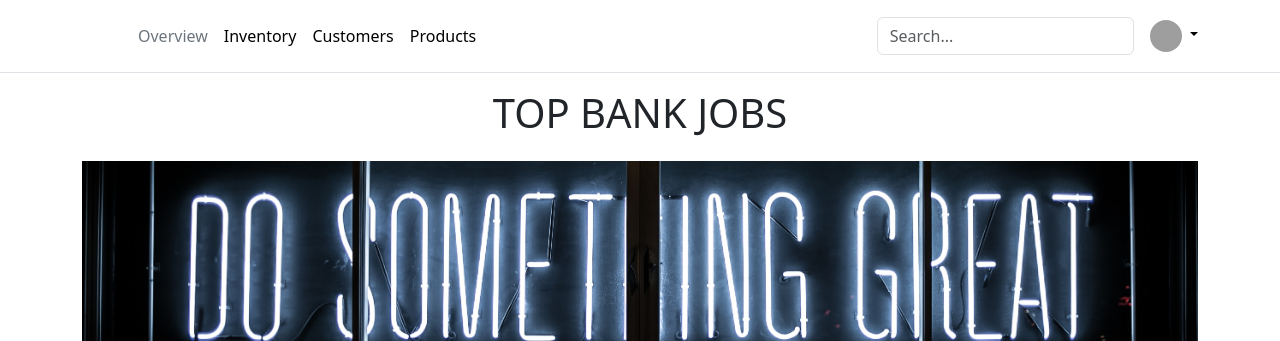
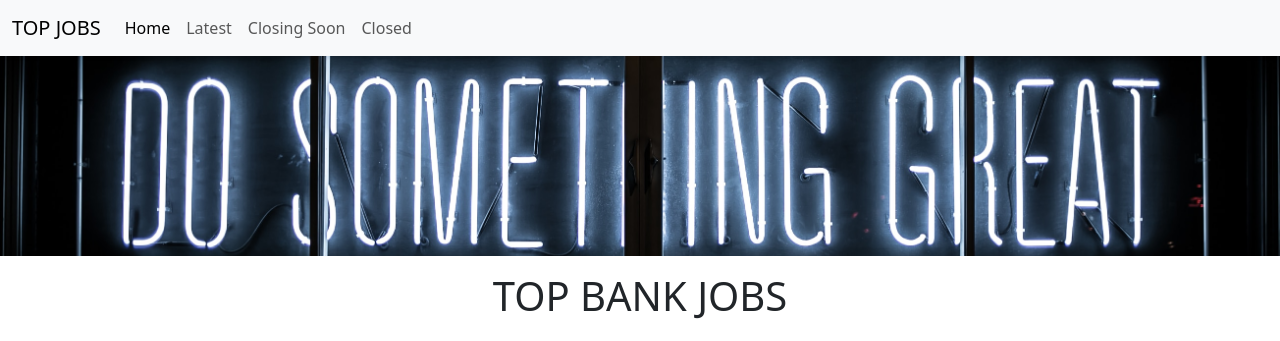
Before and after one commit to Kevin-Tko/careers-website-v2, a Flask app: page / in a window 1280 px wide. Shown: the top 341 px of the page. Run offline with Flask 3, Linux system fonts and the light colour scheme; grey boxes are pictures that could not be loaded.

Commit message:
added the navbar and footer

```diff
--- /dev/null
+++ b/templates/footer.html
@@ -0,0 +1,12 @@
+<div class="container">
+  <footer class="py-3 my-4">
+    <ul class="nav justify-content-center border-bottom pb-3 mb-3">
+      <li class="nav-item"><a href="#" class="nav-link px-2 text-body-secondary">Home</a></li>
+      <li class="nav-item"><a href="#" class="nav-link px-2 text-body-secondary">Features</a></li>
+      <li class="nav-item"><a href="#" class="nav-link px-2 text-body-secondary">Pricing</a></li>
+      <li class="nav-item"><a href="#" class="nav-link px-2 text-body-secondary">FAQs</a></li>
+      <li class="nav-item"><a href="#" class="nav-link px-2 text-body-secondary">About</a></li>
+    </ul>
+    <p class="text-center text-body-secondary">&copy; 2023 Company, Inc</p>
+  </footer>
+</div>
--- a/templates/home.html
+++ b/templates/home.html
@@ -13,22 +13,29 @@
       width: 100%;
       object-fit: cover;
     }
+    #workers {
+      object-fit: cover;
+      height: 320px;
+    }
   </style>
 </head>
 
 <body>
   {%include 'nav.html'%}
+    <img src='https://careers-website.kevinnjogu.repl.co/static/banner.jpg', alt='Banner', id='banner', class='img-fluid mb-2'>
   <div class='container'>
 
   <h1 class="text-center mt-2 mb-4">TOP BANK JOBS</h1>
-
-  <img src='https://careers-website.kevinnjogu.repl.co/static/banner.jpg', alt='Banner', id='banner', class='img-fluid'>
-
-  <h2 class="text-center mt-2 mb-4">About Top Bank Jobs</h2>
-
-  <p class="lead">
+  <div class='row  mb-2 md'>
+  <div class='col-md-6'>
+      <p class="lead">
     Lorem ipsum dolor sit amet, consectetur adipiscing elit, sed do eiusmod tempor incididunt ut labore et dolore magna aliqua. Ut enim ad minim veniam, quis nostrud exercitation ullamco laboris nisi ut aliquip ex ea commodo consequat. Duis aute irure dolor in reprehenderit in voluptate velit esse cillum dolore eu fugiat nulla pariatur. Excepteur sint occaecat cupidatat non proident, sunt in culpa qui officia deserunt mollit anim id est laborum.
   </p>
+  </div>
+  <div class='d-none d-md-block col-md-6'>
+      <img src='/static/work.jpg', class='img-fluid img-thumbnail', id='workers', alt='people working'>
+  </div>
+  </div>
 
   <h2 class="text-center mt-2 mb-4">Job Openings</h2>
 
@@ -39,10 +46,10 @@
   </div>
 
   <div class="text-center">
-  <button type="button" class="btn btn-primary btn-lg">Contact Us</button>
-  <p class="lead">copyright 2023, kevin</p>
+  <a href='mailto:kelvnjogu@gmail.com?subject=Query%20About%20Open%20Positions&body=Please%20share%20below%3A%0D%0A1.Your%20name%3A%20%3Center%20your%20name%3E%0D%0A2.Your%20question%3A%20%3Center%20your%20question%3E' type="button" class="btn btn-primary btn-lg">Contact Us</a>
   </div>
 
   </div>
+  {%include 'footer.html'%}
 </body>
 </html>
--- a/templates/jobitems.html
+++ b/templates/jobitems.html
@@ -7,5 +7,6 @@
       {%endif%}
   </div>
   <div class='col-2'>
-    <button type="button" class="btn btn-primary">Apply</button>    </div>
+    <a href='mailto:kelvnjogu@gmail.com?subject=JOB%20APPLICATION%20FOR%20{{job['Title']}}%20POSITION&body=Please%20share%20below%3A%0D%0A1.Your%20name%3A%20%3Center%20your%20name%3E%0D%0A2.Your%20resume%20link%3A%20%3Cshare%20your%20link%3E%0D%0A3.Your%20LinkedIn%20link%3A%20%3Cshare%20your%20link%3E'type="button" class="btn btn-primary">Apply</a>
+  </div>
 </div>
--- a/templates/nav.html
+++ b/templates/nav.html
@@ -1,33 +1,17 @@
-<header class="p-3 mb-3 border-bottom">
-    <div class="container">
-      <div class="d-flex flex-wrap align-items-center justify-content-center justify-content-lg-start">
-        <a href="/" class="d-flex align-items-center mb-2 mb-lg-0 link-body-emphasis text-decoration-none">
-          <svg class="bi me-2" width="40" height="32" role="img" aria-label="Bootstrap"><use xlink:href="#bootstrap"/></svg>
-        </a>
-
-        <ul class="nav col-12 col-lg-auto me-lg-auto mb-2 justify-content-center mb-md-0">
-          <li><a href="#" class="nav-link px-2 link-secondary">Overview</a></li>
-          <li><a href="#" class="nav-link px-2 link-body-emphasis">Inventory</a></li>
-          <li><a href="#" class="nav-link px-2 link-body-emphasis">Customers</a></li>
-          <li><a href="#" class="nav-link px-2 link-body-emphasis">Products</a></li>
-        </ul>
-
-        <form class="col-12 col-lg-auto mb-3 mb-lg-0 me-lg-3" role="search">
-          <input type="search" class="form-control" placeholder="Search..." aria-label="Search">
-        </form>
-
-        <div class="dropdown text-end">
-          <a href="#" class="d-block link-body-emphasis text-decoration-none dropdown-toggle" data-bs-toggle="dropdown" aria-expanded="false">
-            <img src="https://github.com/mdo.png" alt="mdo" width="32" height="32" class="rounded-circle">
-          </a>
-          <ul class="dropdown-menu text-small">
-            <li><a class="dropdown-item" href="#">New project...</a></li>
-            <li><a class="dropdown-item" href="#">Settings</a></li>
-            <li><a class="dropdown-item" href="#">Profile</a></li>
-            <li><hr class="dropdown-divider"></li>
-            <li><a class="dropdown-item" href="#">Sign out</a></li>
-          </ul>
-        </div>
+<nav class="navbar navbar-expand-lg bg-body-tertiary shadow-sm fixed-top bg-white">
+  <div class="container-fluid">
+    <a class="navbar-brand" href="#">TOP JOBS</a>
+    <button class="navbar-toggler" type="button" data-bs-toggle="collapse" data-bs-target="#navbarNavAltMarkup" aria-controls="navbarNavAltMarkup" aria-expanded="false" aria-label="Toggle navigation">
+      <span class="navbar-toggler-icon"></span>
+    </button>
+    <div class="collapse navbar-collapse" id="navbarNavAltMarkup">
+      <div class="navbar-nav">
+        <a class="nav-link active" aria-current="page" href="#">Home</a>
+        <a class="nav-link" href="#">Latest</a>
+        <a class="nav-link" href="#">Closing Soon</a>
+        <a class="nav-link" aria-disabled="true">Closed</a>
       </div>
     </div>
-  </header>
+  </div>
+</nav>
+<div style='height:56px'></div>
```
Also changed, not shown: 1 other file.
